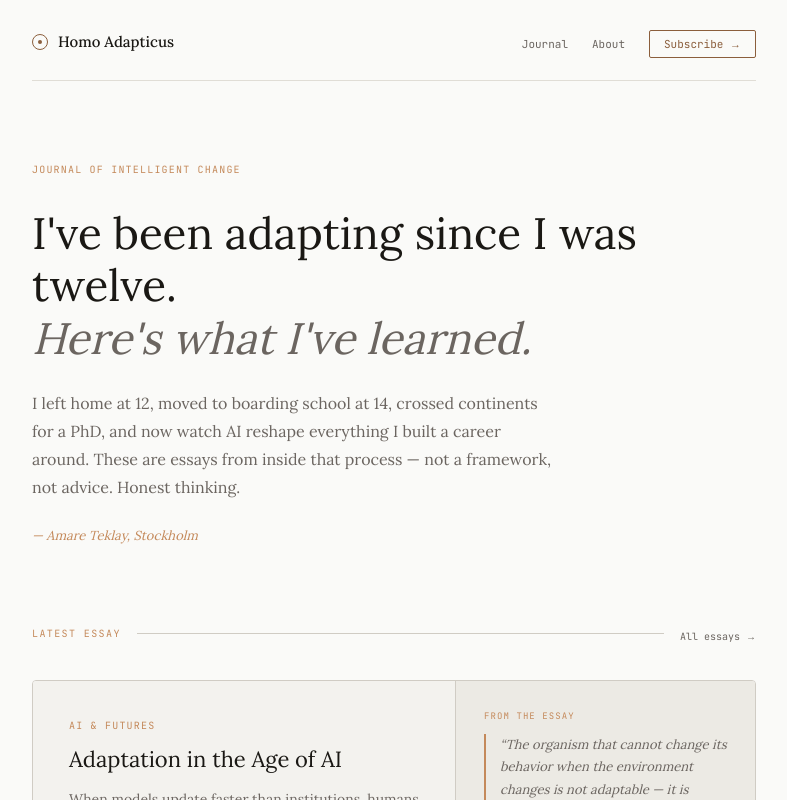
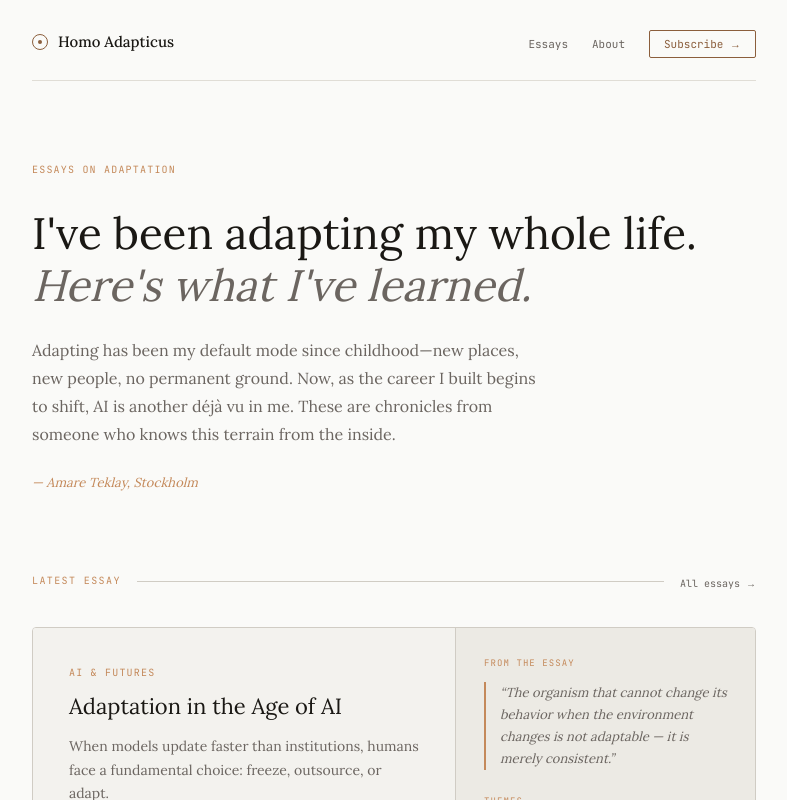
Before and after one commit to Amareteklay/amare-web, a Next.js app in the folder apps/homoadapticus/: page / in a window 1280 px wide. Shown: the top 800 px of the page, without its empty margins (246-1033 px from the left). Built offline with nearby package versions, Linux system fonts and the light colour scheme.

Commit message:
ha: update nav and remove manifesto

```diff
--- a/apps/homoadapticus/app/about/page.tsx
+++ b/apps/homoadapticus/app/about/page.tsx
@@ -33,7 +33,7 @@ export default function AboutPage() {
           <ul style={s.navLinks} className="nav-links">
             <li>
               <Link href="/journal" style={s.navLink} className="nav-link">
-                Journal
+                Essays
               </Link>
             </li>
             <li>
--- a/apps/homoadapticus/app/journal/[slug]/page.tsx
+++ b/apps/homoadapticus/app/journal/[slug]/page.tsx
@@ -179,7 +179,7 @@ export default async function EssayPage({
                 style={{ fontFamily: 'var(--font-mono), monospace', fontSize: '11px', color: 'var(--muted)', textDecoration: 'none', transition: 'color 0.2s' }}
                 className="nav-link"
               >
-                Journal
+                Essays
               </Link>
             </li>
             <li>
--- a/apps/homoadapticus/app/journal/page.tsx
+++ b/apps/homoadapticus/app/journal/page.tsx
@@ -49,7 +49,7 @@ export default function JournalPage() {
           <ul style={s.navLinks} className="nav-links">
             <li>
               <Link href="/journal" style={{ ...s.navLink, color: 'var(--cream)' }}>
-                Journal
+                Essays
               </Link>
             </li>
             <li>
--- a/apps/homoadapticus/app/page.tsx
+++ b/apps/homoadapticus/app/page.tsx
@@ -16,7 +16,7 @@ function Nav() {
       <ul style={s.navLinks} className="nav-links">
         <li>
           <Link href="/journal" style={s.navLink} className="nav-link">
-            Journal
+            Essays
           </Link>
         </li>
         <li>
@@ -160,18 +160,15 @@ export default function Home() {
 
         {/* ── Hero ── */}
         <section style={s.hero} className="fade-up delay-1">
-          <p style={s.heroEyebrow}>Journal of Intelligent Change</p>
+          <p style={s.heroEyebrow}>Essays on adaptation</p>
 
           <h1 style={s.heroH1}>
-            {"I've been adapting since I was twelve."}
+            {"I've been adapting my whole life."}
             <em style={s.heroH1Sub}>{"Here's what I've learned."}</em>
           </h1>
 
           <p style={s.heroBody}>
-            I left home at 12, moved to boarding school at 14, crossed
-            continents for a PhD, and now watch AI reshape everything
-            I built a career around. These are essays from inside that
-            process — not a framework, not advice. Honest thinking.
+            Adapting has been my default mode since childhood—new places, new people, no permanent ground. Now, as the career I built begins to shift, AI is another déjà vu in me. These are chronicles from someone who knows this terrain from the inside.
           </p>
 
           <p style={s.heroByline}>— Amare Teklay, Stockholm</p>
--- a/apps/homoadapticus/lib/essays.ts
+++ b/apps/homoadapticus/lib/essays.ts
@@ -27,7 +27,7 @@ export const essays: EssayMeta[] = [
     readTime: '9 min',
     date: '2026-01-01',
     lede: 'Adaptation is not a last resort. It is a design principle for a life.',
-    published: true,
+    published: false,
   },
 ]
 
```
